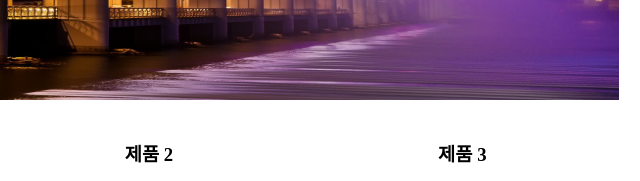
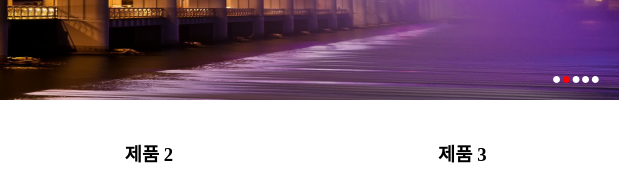
Before and after one commit to asimryu/htdocs, a plain HTML site: page index.html in a window 1280 px wide. Shown: the part 350-531 px from the top of the page, 491-1131 px from the left. Drawn offline with Linux system fonts and the light colour scheme.

Commit message:
add pointers
add pointers

```diff
--- a/css/style.css
+++ b/css/style.css
@@ -125,3 +125,17 @@ header > img:first-child {
 	line-height: 50px;
 	cursor: pointer;
 }
+
+.pointers {
+	position: absolute;
+	width: 98%;
+	height: 20px;
+	left: 0;
+	bottom: 10px;
+	text-align: right;
+	color: #fff;
+}
+
+.pointers .active {
+	color: #f00;
+}
--- a/index.html
+++ b/index.html
@@ -55,6 +55,7 @@
 			<img src="images/5.png" width="940" height="400" alt="그림5">
 			<div class="slide-btns">
 				<div class="timer-btn"></div>
+				<div class="pointers"></div>
 			</div>
 		</header>
 		<div class="contents">
--- a/js/script.js
+++ b/js/script.js
@@ -1,6 +1,13 @@
 var slides = $("header > img");
 var max = slides.length - 1;
 var sno = 0;
+var pointers = "";
+for( var i=0; i<=max; i++) {
+	pointers += "<span>●</span>";
+}
+$(".pointers").html(pointers);
+var pointerbtns = $(".pointers span");
+$(pointerbtns[sno]).addClass("active");
 
 $("header").on("click",function(){
 	$( slides[sno] ).animate({"left":"940px"},1000,function(){
@@ -8,7 +15,10 @@ $("header").on("click",function(){
 	});
 	sno++;
 	if( sno > max ) sno = 0;
-	$( slides[sno] ).animate({"left":"0"},1000);
+	$( slides[sno] ).animate({"left":"0"},1000,function(){
+		$(pointerbtns).removeClass("active");
+		$(pointerbtns[sno]).addClass("active");
+	});
 });
 
 var timer = null; //전역(global) 변수
```
